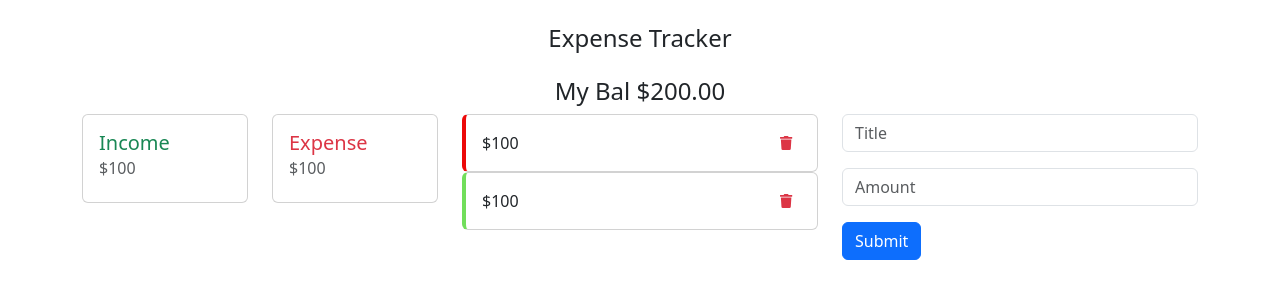
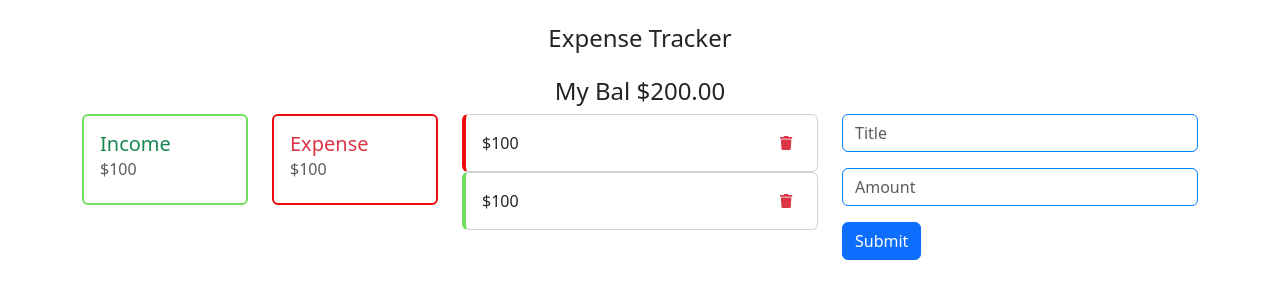
Before and after one commit to rajrachchh14/react-expensetracker, a React (Create React App) app: page / in a window 1280 px wide. Shown: the top 300 px of the page. Built offline with nearby package versions, Linux system fonts and the light colour scheme.

Commit message:
2 files modified

```diff
--- a/src/App.js
+++ b/src/App.js
@@ -18,7 +18,7 @@ export default function App() {
           </div> */}
 
           <div class="col-12 col-md-6 col-lg-2 pb-2">
-            <div className="card">
+            <div className="card income">
               <div className="card-body">
                 <h5 className="card-title text-success">Income</h5>
                 <h6 className="card-subtitle mb-2 text-muted">$100</h6>
@@ -27,7 +27,7 @@ export default function App() {
           </div>
 
           <div class="col-12 col-md-6 col-lg-2 pb-2">
-            <div className="card">
+            <div className="card expense">
               <div className="card-body">
                 <h5 className="card-title text-danger">Expense</h5>
                 <h6 className="card-subtitle mb-2 text-muted">$100</h6>
@@ -40,7 +40,7 @@ export default function App() {
               <div className="card-body">
                 $100
                 <button className="btn btn-sm text-danger float-end">
-                  <FontAwesomeIcon icon={faTrash}  />
+                  <FontAwesomeIcon icon={faTrash} />
                 </button>
               </div>
             </div>
--- a/src/style.css
+++ b/src/style.css
@@ -22,3 +22,15 @@ p {
   float: right;
   margin: 5px;
 }
+
+.income {
+  border: 2px solid #71de5b !important;
+}
+
+.expense {
+  border: 2px solid #ec0909 !important;
+}
+
+.form-control{
+  border: 1px solid #0080ff !important;
+}
```
